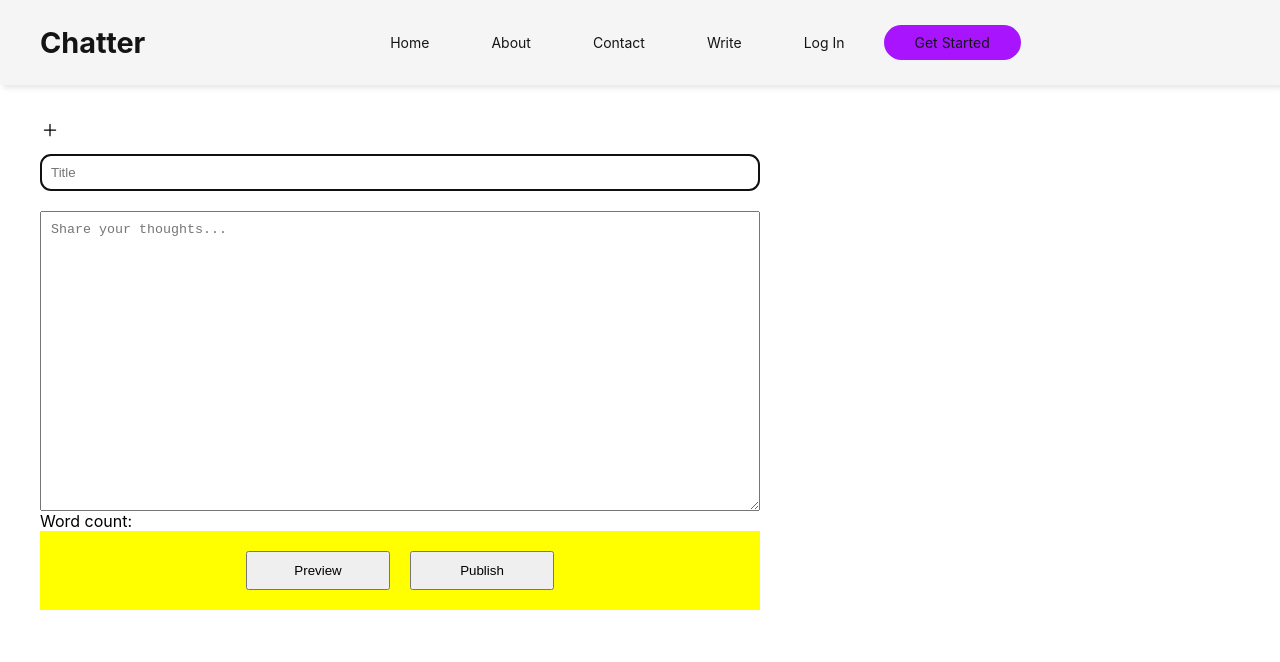
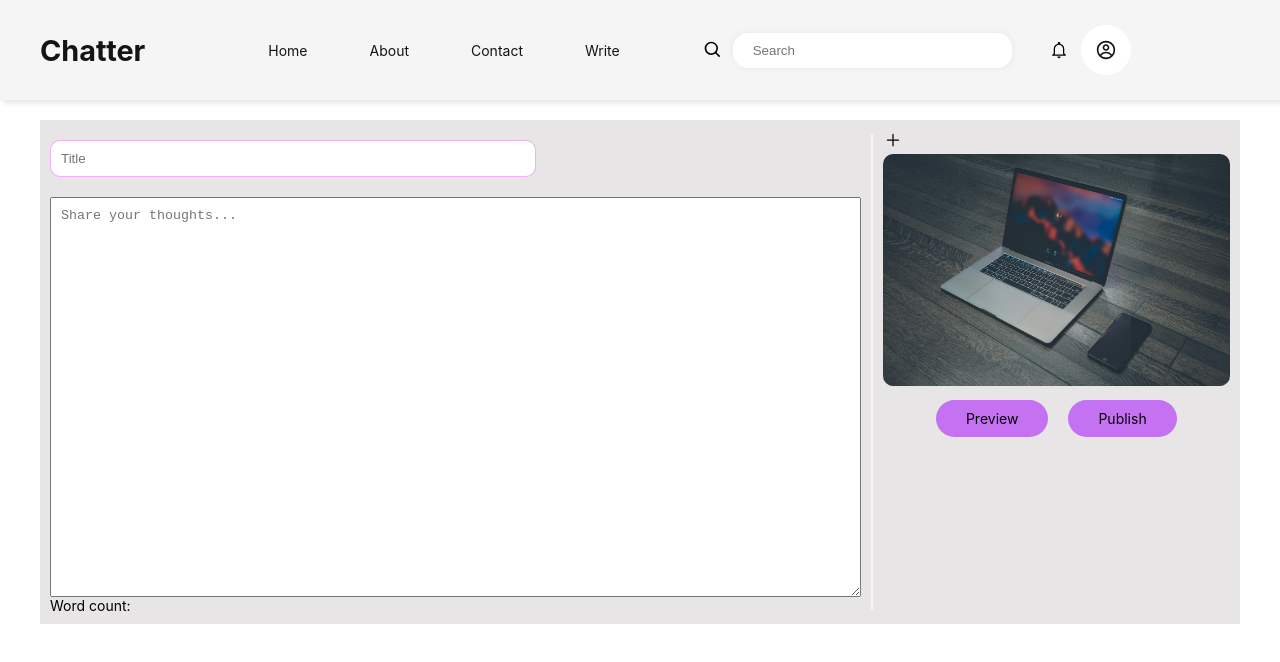
Before and after one commit to Confinesofgrace/chatter_clean_blog, a React (Vite) app: page /createnewpost in a window 1280 px wide. Shown: the top 662 px of the page. Built offline with nearby package versions, Linux system fonts and the light colour scheme.

Commit message:
Start settings page

```diff
--- a/src/App.jsx
+++ b/src/App.jsx
@@ -12,6 +12,7 @@ import LoggedIn from "./Pages/LoggedIn/LoggedIn";
 import BlogList from "./Components/UserFeed/BlogList";
 import Sidebar from "./Components/UserFeed/Sidebar";
 import CreateNewPost from "./Pages/CreateNewPost/CreateNewPost";
+import Settings from "./Pages/Settings/Settings";
 
 
 
@@ -35,6 +36,7 @@ function App() {
         <Route path="/bloglist" element= {<BlogList/>}/>
         <Route path="/sidebar" element= {<Sidebar/>}/>
         <Route path="/createnewpost" element= {<CreateNewPost/>}/>
+        <Route path="/settings" element= {<Settings/>}/>
 
       </Routes>
 
--- a/src/Components/Navbar.jsx
+++ b/src/Components/Navbar.jsx
@@ -8,7 +8,7 @@ function Navbar() {
   const [showNavbar, setShowNavbar] = useState(true);
 
   useEffect(() => {
-    if (location.pathname === '/loggedin') {
+    if (location.pathname === '/loggedin' || location.pathname === '/createnewpost' ) {
       setShowNavbar(false);
     } else {
       setShowNavbar(true);
--- a/src/Components/Navbar2/Navbar2.css
+++ b/src/Components/Navbar2/Navbar2.css
@@ -57,6 +57,22 @@
 
 }
 
+#profile-pic
+{
+    width:50px;
+    height:50px;
+
+    border-radius:50px;
+
+    display: flex;
+    align-items: center;
+    justify-content:center;
+
+    background-color:white;
+
+    cursor: pointer;
+}
+
 /* For responsiveness */
 
 @media screen and (max-width: 900px)
--- a/src/Components/Navbar2/Navbar2.jsx
+++ b/src/Components/Navbar2/Navbar2.jsx
@@ -57,10 +57,13 @@ function Navbar2() {
                 <div id='loggedin-user'>
                     <IoMdNotificationsOutline size={20} style={{marginRight:'12px'}} />
 
-                    <div id='profile=pic' style={{display:'flex', alignItems: 'center',justifyContent:'center', backgroundColor:'white', width:'50px', height:'50px', borderRadius:'50px'}}>
+                    <NavLink to= "/settings">
+                      <div id='profile-pic'>
                         <CgProfile size={20} />
 
-                    </div>
+                      </div>
+                    </NavLink>
+
                 </div>
 
 
--- a/src/Pages/CreateNewPost/CreateNewPost.css
+++ b/src/Pages/CreateNewPost/CreateNewPost.css
@@ -1,17 +1,46 @@
 #createNewPost-frame
 {
-    padding: 120px 40px;
+    padding: 120px 40px 10px 40px;
+
 }
+
+
 
 #create_newPost
 {
     display:flex ;
     flex-direction: column;
+    align-items: center;
+
 }
+
+#titleInput:focus
+{
+    outline: none;
+}
+
+#writingInput:focus
+{
+    outline: none;
+}
+
+
 
 #fieldgroup
 {
     display:flex;
+    width: 100%;
+
+    background-color: rgb(231, 229, 229);
+
+    padding: 10px;
+}
+
+#text-field
+{
+    width: 70%;
+
+    display: flex;
     flex-direction: column;
 }
 
@@ -24,17 +53,54 @@
 
 #writingInput
 {
-    width: 60%;
-    height: 300px;
+    width: 100%;
+    height: 400px;
     margin: 20px 0px 0px 0px;
     padding: 10px;
 }
 
-#publish
+
+#image-preview
 {
-    display:flex;
-    justify-content:center;
-    width:60%;
 
-    background-color: yellow;
+    width:30%;
 }
+
+#image-for-post
+{
+    width: 100%;
+    border-radius: 10px;
+    background-image: url(/src/assets/pexels-veeterzy-303383.jpg);
+    object-fit: cover;
+
+    background-color: whitesmoke;
+}
+
+#finish-post
+{
+    width: 100%;
+    display: flex;
+    justify-content: center;
+
+    margin: 10px 0px;
+}
+
+#finish-post-btn
+{
+
+
+    display: flex;
+    justify-content: center;
+    padding: 10px 30px;
+    margin: 0px 10px;
+
+    border-radius: 20px;
+
+    font-size: 14px;
+
+    background-color:rgba(162, 0, 255, 0.507);
+
+
+
+    cursor: pointer;
+}
--- a/src/Pages/CreateNewPost/CreateNewPost.jsx
+++ b/src/Pages/CreateNewPost/CreateNewPost.jsx
@@ -4,52 +4,47 @@ import './CreateNewPost.css';
 function CreateNewPost () {
     return (
         <div id='createNewPost-frame'>
+
             <form id="create_newPost">
 
                 <div id="fieldgroup">
-                    <label htmlFor="imageInput">
-                        <IoAddOutline size={20} style={{cursor:'pointer'}}/>
-                    </label>
 
-                    <input type="file" id="imageInput" style={{display:'none'}} />
+                    <div id='text-field'>
+                        <input type="text" placeholder="Title" id="titleInput" autoFocus={true} />
 
-                    <input type="text" placeholder="Title" id="titleInput" autoFocus={true} />
+                        <textarea id="writingInput" placeholder="Share your thoughts..." type= 'text'></textarea>
 
-                </div>
-
-                <div id="fieldgroup">
-
-                    <textarea
-                        placeholder="Share your thoughts..."
-                        type= 'text'
-                        id="writingInput"></textarea>
-
-                    <div id="word-count">Word count:</div>
-
-                    <div id="publish">
-                        <button
-                            style=
-                            {{
-                            width: '20%',
-                            margin: '20px 10px',
-                            padding: '10px',
-                            }}
-
-                        >Preview</button>
-
-                        <button
-                            style=
-                            {{
-                            width: '20%',
-                            margin: '20px 10px',
-                            padding: '10px',
-                            }}
-
-                        >Publish</button>
+                        <div id="word-count" style={{fontSize:'14px'}}> Word count: </div>
 
                     </div>
 
+                    <hr style={{ border:'solid 1px', borderColor:'whitesmoke',margin:'4px 10px'}}></hr>
 
+                    <div id="image-preview">
+
+
+                        <div id='for-post-image'>
+
+                            <label htmlFor="imageInput">
+                                <IoAddOutline size={20} style={{cursor:'pointer'}}/>
+                            </label>
+
+                            <input type="file" id="imageInput" style={{display:'none'}} />
+
+                            <img src='src\assets\pexels-veeterzy-303383.jpg' alt='post-image' id='image-for-post'/>
+                        </div>
+
+                        <div id='finish-post'>
+                            <div id='finish-post-btn'><p>Preview</p></div>
+
+                            <div id='finish-post-btn'><p>Publish</p></div>
+                        </div>
+
+
+
+
+
+                    </div>
 
                 </div>
 
--- /dev/null
+++ b/src/Pages/Settings/Settings.jsx
@@ -0,0 +1,12 @@
+
+
+function Settings () {
+    return (
+        <div>
+            Settings
+
+        </div>
+    )
+};
+
+export default Settings;
```
Also changed, not shown: src/Pages/Settings/Settings.css (added).
